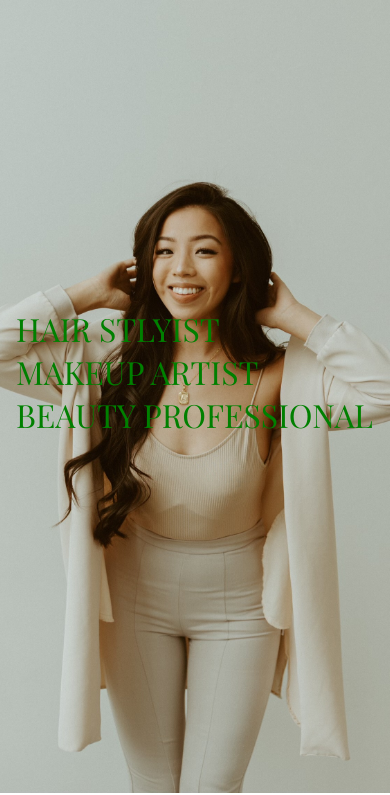
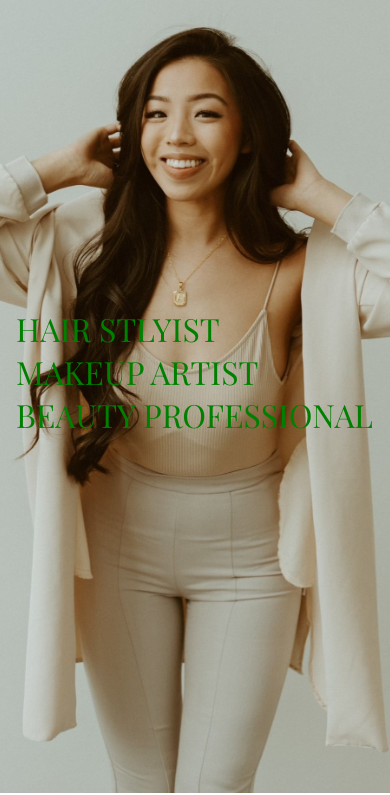
Before and after one commit to everett-lin/beauty-by-apphia-hw4, a plain HTML site: page index.html in a window 390 px wide. Shown: the part 51-846 px from the top of the page. Drawn offline with nearby package versions, Linux system fonts and the light colour scheme.

Commit message:
use smaller

```diff
--- a/assets/styles/main.css
+++ b/assets/styles/main.css
@@ -64,7 +64,7 @@ nav #cta {
 }
 
 main {
-    background-image: url('/assets/images/IMG_002.JPEG');
+    background-image: url('/assets/images/hero-large.JPEG');
     background-size: cover;
     background-position: 35% 35%;
     background-repeat: no-repeat;
@@ -183,7 +183,11 @@ hr {
 /* small laptop */
 @media (max-width: 992px) {
     main {
+        background-image: url('/assets/images/hero-small.JPEG');
+        background-size: cover;
         background-position: center;
+        background-repeat: no-repeat;
+        background-attachment: fixed;
     }
     #nav-menu {
         display: none;
```
Also changed, not shown: assets/images/hero-large.JPEG (renamed from assets/images/IMG_002.JPEG), assets/images/hero-small.JPEG (added).
